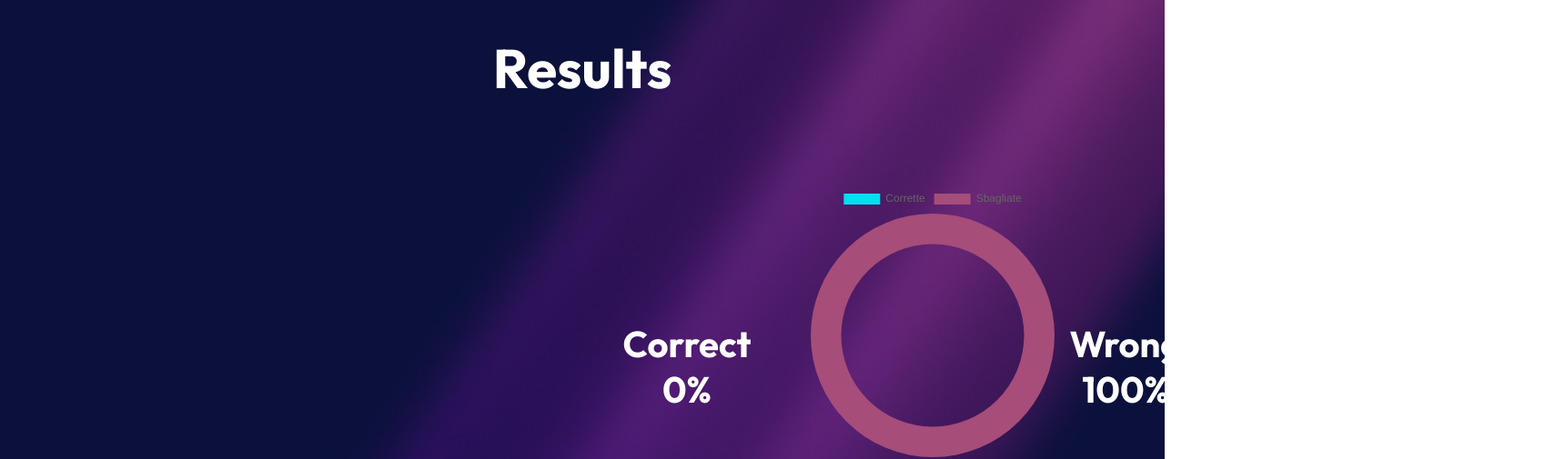
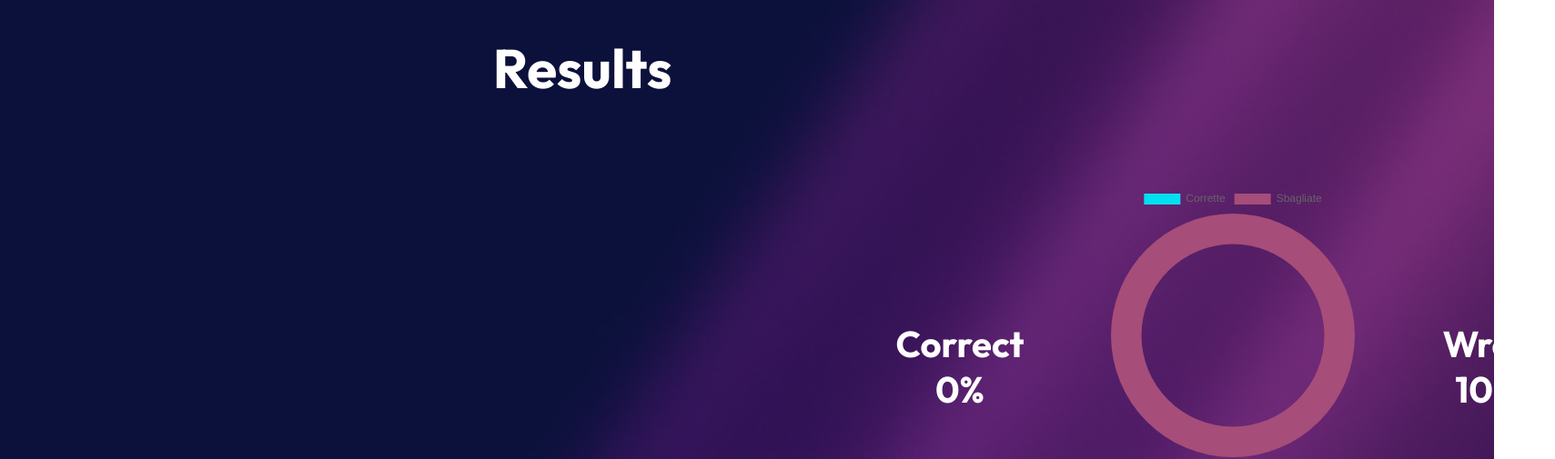
Before and after one commit to eleonoraronchini/BW1-PROVA, a plain HTML site: page resultpage/result.html in a window 1280 px wide. Shown: the part 207-712 px from the top of the page at 91% size, 1709 px wide, since content can reach past the window. Drawn offline with nearby package versions, Linux system fonts and the light colour scheme.

Commit message:
Update result.css

```diff
--- a/resultpage/result.css
+++ b/resultpage/result.css
@@ -8,7 +8,8 @@ body {
     color: white;
     text-align: center;
     display: flex;
-    height: 100vh;
+
+    height: 100%;
     background-repeat: no-repeat;
     justify-content: center;
 }
@@ -45,7 +46,7 @@ h1{
 }
 
 main p{
-
+   text-align: center;
     font-size: x-large;
 }
 
@@ -54,7 +55,7 @@ main p{
     display: flex;
     align-items: center;
     justify-content: space-between;
-    padding-left: 250px;
+    padding-left: 550px;
 }
 .contenitore-figlio{
     width: 80%;
@@ -67,13 +68,14 @@ main p{
     float: left;
     margin-top: 200px;
     margin-left: 300px;
-    margin-right: 50px;
+    margin-right: 80px;
 
 }
 .wrong{
     float: right;
     margin-right: 500px;
     margin-top: 200px;
+    margin-left: 80px;
 
 }
 .paragraph {
@@ -113,10 +115,12 @@ footer{
     justify-content: center;
     gap: 100px;
     padding-left: 100px;
+    padding-bottom: 200px;
 }
 .paragraph{
     padding-top: 150px;
     padding-bottom: 100px;
+    text-align: center;
 }
 .centered-text {
     position: absolute;
```
